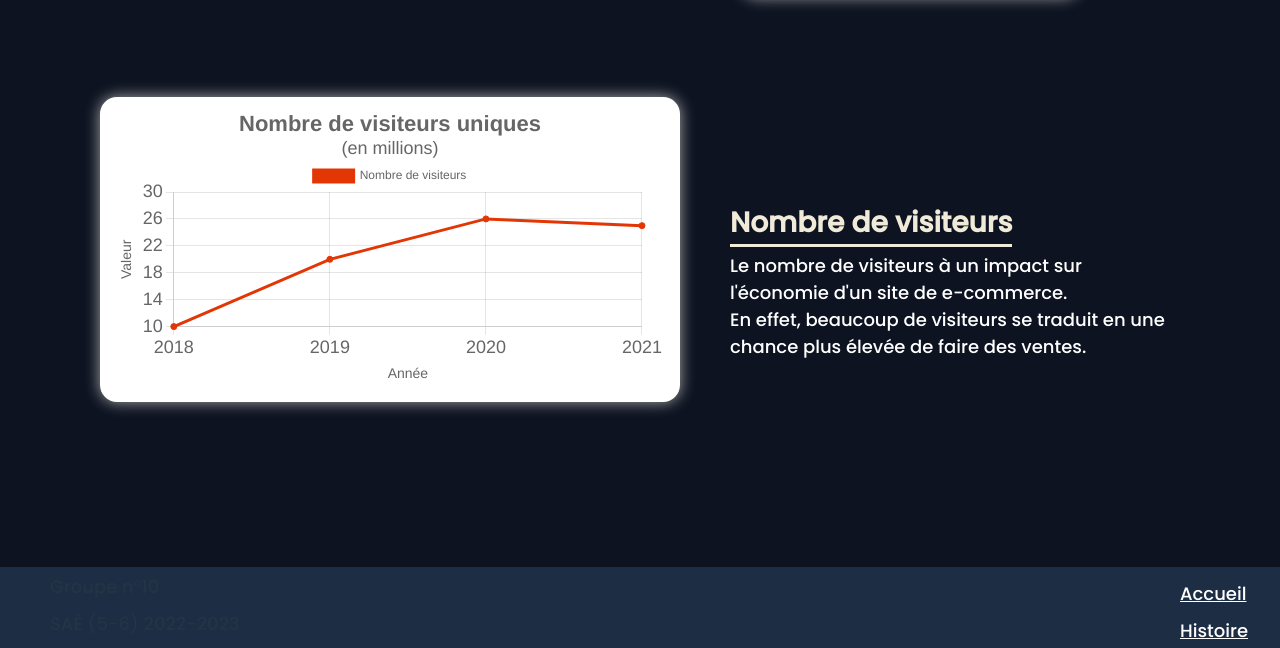
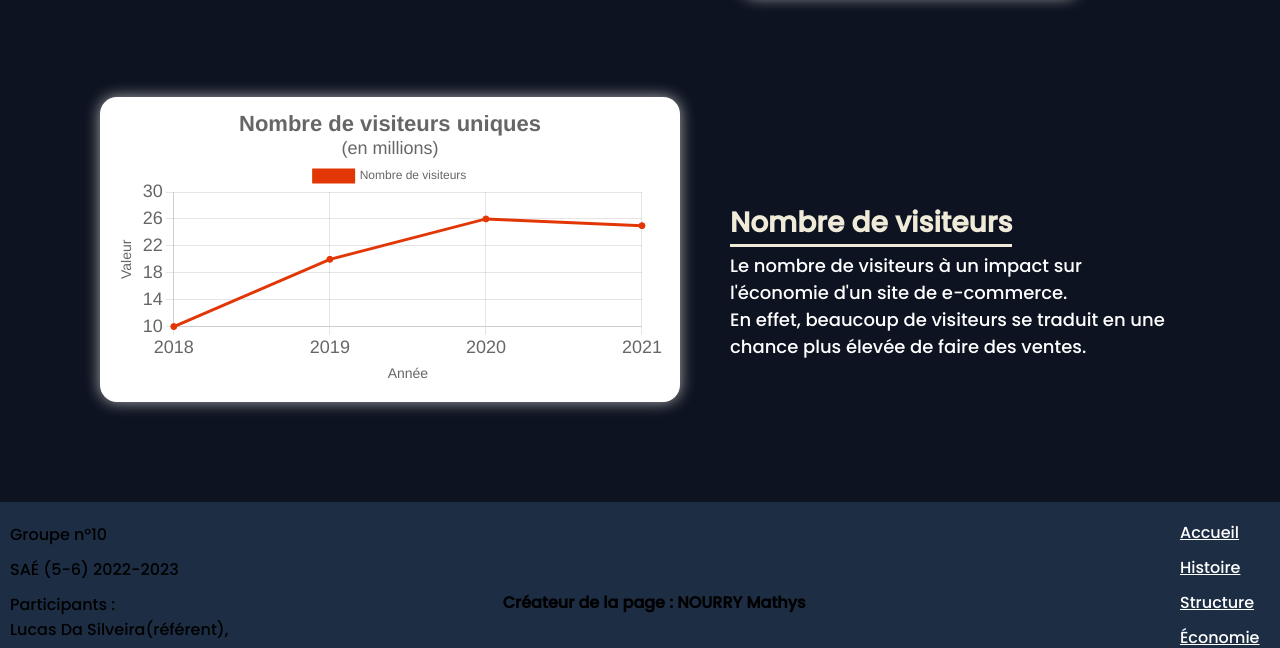
Before and after one commit to Lucas-Da-Silveira/Cdiscount-SAE5-6, a plain HTML site: page economie.html in a window 1280 px wide. Shown: the part 955-1603 px from the top of the page. Drawn offline with nearby package versions, Linux system fonts and the light colour scheme.

Commit message:
Update ecoStyle.css

```diff
--- a/src/css/ecoStyle.css
+++ b/src/css/ecoStyle.css
@@ -101,19 +101,3 @@ body{
     color: rgb(227,54,5);
     font-weight: bold;
 }
-
-footer{
-    display: flex;
-    font-size: 18px;
-    margin-top: 65px;
-    justify-content: flex-start;
-    align-items: center;
-    height: 70px;
-    background-color: white;
-}
-
-footer p{
-    color: rgb(36,52,68);
-    padding-left: 40px;
-    font-size: 18px;
-}
```
